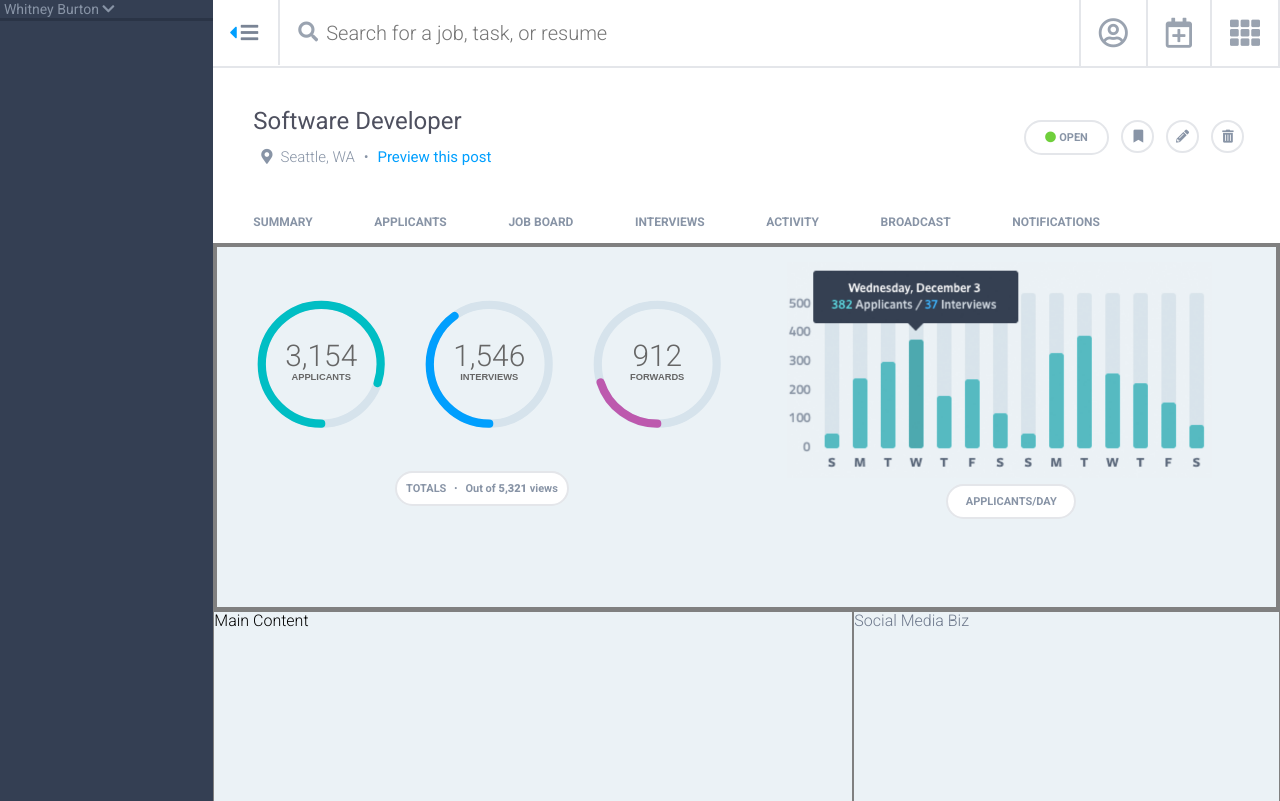
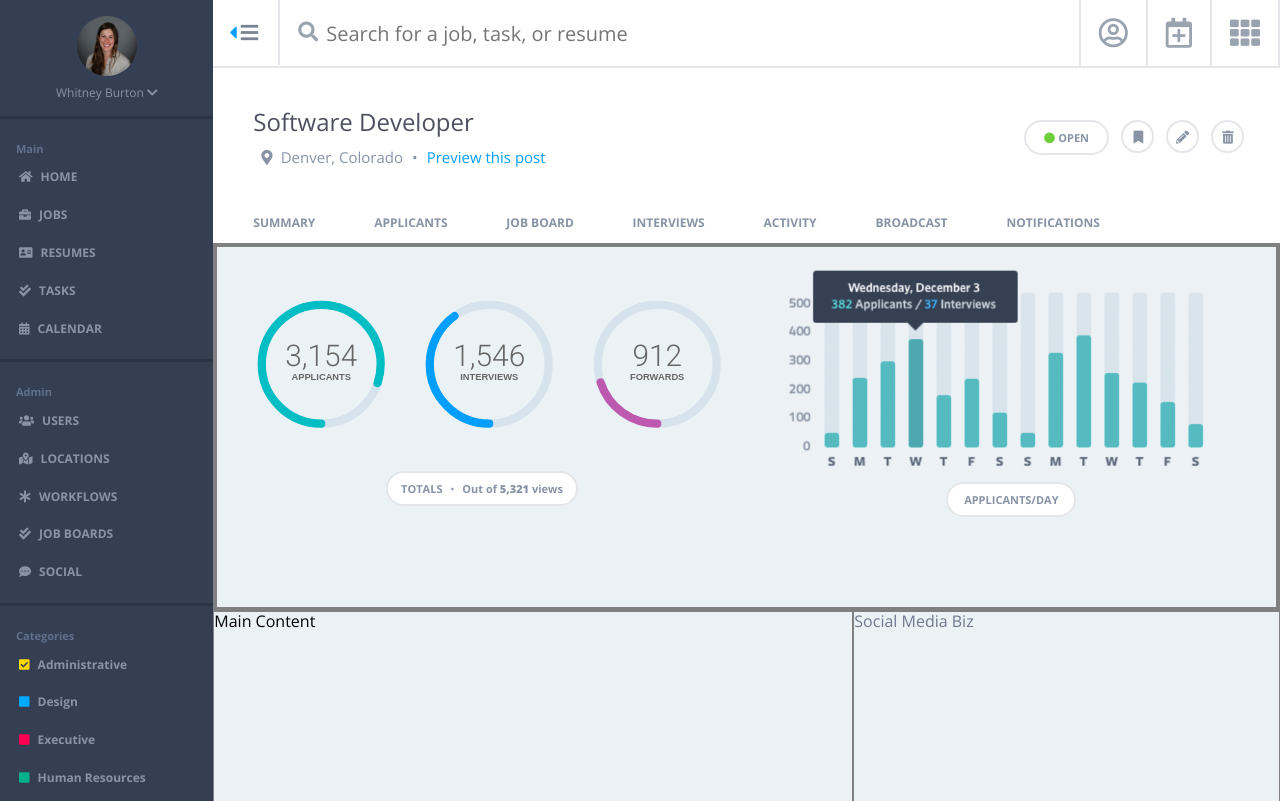
Before and after one commit to whitneyburton/wb-comp-challenge-2, a plain HTML site: page index.html in a window 1280 px wide. Shown: the top 801 px of the page. Drawn offline with nearby package versions, Linux system fonts and the light colour scheme.

Commit message:
Add sidebar details, need to add checkbox functionality

```diff
--- a/index.html
+++ b/index.html
@@ -7,6 +7,9 @@
   <link rel="stylesheet" href="normalize.css">
   <meta name="viewport" content="width=device-width, initial-scale=1">
   <link href="https://fonts.googleapis.com/css?family=Roboto:300,400,500,700,900" rel="stylesheet">
+
+  <link href="https://fonts.googleapis.com/css?family=Open+Sans:300,400,600,700,800" rel="stylesheet">
+
   <link rel="stylesheet" href="https://use.fontawesome.com/releases/v5.4.1/css/all.css" integrity="sha384-5sAR7xN1Nv6T6+dT2mhtzEpVJvfS3NScPQTrOxhwjIuvcA67KV2R5Jz6kr4abQsz" crossorigin="anonymous">
 </head>
 
@@ -14,25 +17,67 @@
 
   <aside class="left-sidebar">
     <div class="user-profile">
-      <img src="">
+      <img class="user-headshot" src="images/Headshot.jpg">
       <span class="user-name">Whitney Burton
       <i class="fas fa-chevron-down"></i></span>
     </div>
 
     <div class="main-sidebar">
-<!--       <ul class="sidebar"> Main
-        <li class="sidebar-item">Home</li>
-        <li class="sidebar-item">Jobs</li>
-        <li class="sidebar-item">Resumes</li>
-        <li class="sidebar-item">Tasks</li>
-        <li class="sidebar-item">Calendar</li>
-      </ul> -->
+      <ul class="sidebar-list">
+          <p class="sidebar-main-text">Main</p>
+        <li class="sidebar-list-item">
+          <i class="fas fa-home space-right"></i>
+          HOME</li>
+        <li class="sidebar-list-item">
+          <i class="fas fa-briefcase space-right"></i>
+          JOBS</li>
+        <li class="sidebar-list-item">
+          <i class="fas fa-address-card space-right"></i>
+          RESUMES</li>
+        <li class="sidebar-list-item">
+          <i class="fas fa-check-double space-right"></i>
+          TASKS</li>
+        <li class="sidebar-list-item">
+          <i class="fas fa-calendar-alt space-right"></i>
+          CALENDAR</li>
+      </ul>
     </div>
-    <div class="admin-sidebar">
-
+    <div class="main-sidebar">
+      <ul class="sidebar-list">
+          <p class="sidebar-main-text">Admin</p>
+        <li class="sidebar-list-item">
+          <i class="fas fa-users space-right"></i>
+          USERS</li>
+        <li class="sidebar-list-item">
+          <i class="fas fa-map-marked-alt space-right"></i>
+          LOCATIONS</li>
+        <li class="sidebar-list-item">
+          <i class="fas fa-asterisk space-right"></i>
+          WORKFLOWS</li>
+        <li class="sidebar-list-item">
+          <i class="fas fa-check-double space-right"></i>
+          JOB BOARDS</li>
+        <li class="sidebar-list-item">
+          <i class="fas fa-comment-dots space-right"></i>
+          SOCIAL</li>
+      </ul>
     </div>
-    <div class="categories-sidebar">
-
+    <div class="main-sidebar last">
+      <ul class="sidebar-list">
+          <p class="sidebar-main-text">Categories</p>
+        <li class="sidebar-list-item">
+          <i class="fas fa-check-square space-right"></i>
+          Administrative</li>
+        <li class="sidebar-list-item">
+          <i class="fas fa-stop space-right design"></i>
+          Design</li>
+        <li class="sidebar-list-item">
+          <i class="fas fa-stop space-right executive"></i>
+          Executive</li>
+        <li class="sidebar-list-item">
+          <i class="fas fa-stop space-right resources"></i>
+          Human Resources</li>
+      </ul>
     </div>
 
   </aside>
@@ -60,7 +105,7 @@
         <article class="job-info">
           <h2>Software Developer</h2>
           <i class="fas fa-map-marker-alt"></i>
-          <p class="city-info">Seattle, WA
+          <p class="city-info">Denver, Colorado
             <span class="bullet">&bull;</span></p>
           <a class="preview-link" href="">Preview this post</a>
         </article>
--- a/styles.css
+++ b/styles.css
@@ -1,5 +1,5 @@
 * {
-  font-family: Roboto, sans-serif;
+  font-family: Open Sans, sans-serif;
   font-weight: 300;
   margin: 0px;
   padding: 0px;
@@ -19,25 +19,79 @@ aside.left-sidebar {
 
 div.user-profile {
   border-bottom: 3px solid #2a3446;
+  display: flex;
+  flex-direction: column;
+  align-items: center;
+  padding: 16px;
+}
+
+.user-headshot {
+  height: 60px;
+  width: 60px;
+  border-radius: 100%;
 }
 
 .user-name {
-  font-size: 14px;
+  font-size: 12px;
   color: #8894a6;
   font-weight: 400;
+  padding-top: 10px;
 }
 
 .main-sidebar {
-  /*background-color: #343f53;*/
-
+  border-bottom: 3px solid #2a3446;
 }
 
-.sidebar {
-
+.sidebar-list {
+  color: #60708b;
+  list-style: none;
+  margin: 12px 0px;
 }
 
-.sidebar-item {
+.sidebar-main-text {
+  padding: 12px 0px 3px 16px;
+  color: #60708b;
+  font-weight: 700;
+  font-size: 11px;
+}
 
+.sidebar-list-item {
+  font-weight: 700;
+  font-size: 12px;
+  color: #8894a6;
+  padding: 12px 0px 12px 16px;
+  border-left: 3px solid transparent;
+}
+
+.sidebar-list-item:hover {
+  color: #FFFFFF;
+  border-left: 3px solid #009ffe;
+  cursor: pointer;
+  background-color: #2e384a;
+}
+
+.space-right {
+  padding-right: 5px;
+}
+
+.fa-check-square {
+  color: #ffd900;
+}
+
+.design {
+  color: #00abff;
+}
+
+.executive {
+  color: #ff0053;
+}
+
+.resources {
+  color: #00b18d;
+}
+
+.last {
+  border-bottom: none;
 }
 
 /* nav search bar */
@@ -49,8 +103,17 @@ nav {
   background-color: #FFF;
 }
 
-ul {
+.expand-section {
   display: flex;
+}
+
+.expand-section:hover {
+  background-color: #009ffe;
+  cursor: pointer;
+}
+
+.expand-section:hover .hover{
+  color: #fff;
 }
 
 .expand-carrot,
@@ -95,15 +158,6 @@ input::placeholder {
 
 .login, .cal, .nav {
   font-size: 30px;
-}
-
-.expand-section:hover {
-  background-color: #009ffe;
-  cursor: pointer;
-}
-
-.expand-section:hover .hover{
-  color: #fff;
 }
 
 .fa-caret-left {
@@ -362,7 +416,7 @@ section.delete {
   padding: 8px;
   margin: 30px auto;
   font-size: 13px;
-  width: 154px;
+  width: 172px;
   background-color: #FFF;
   text-align: center;
 }
```
